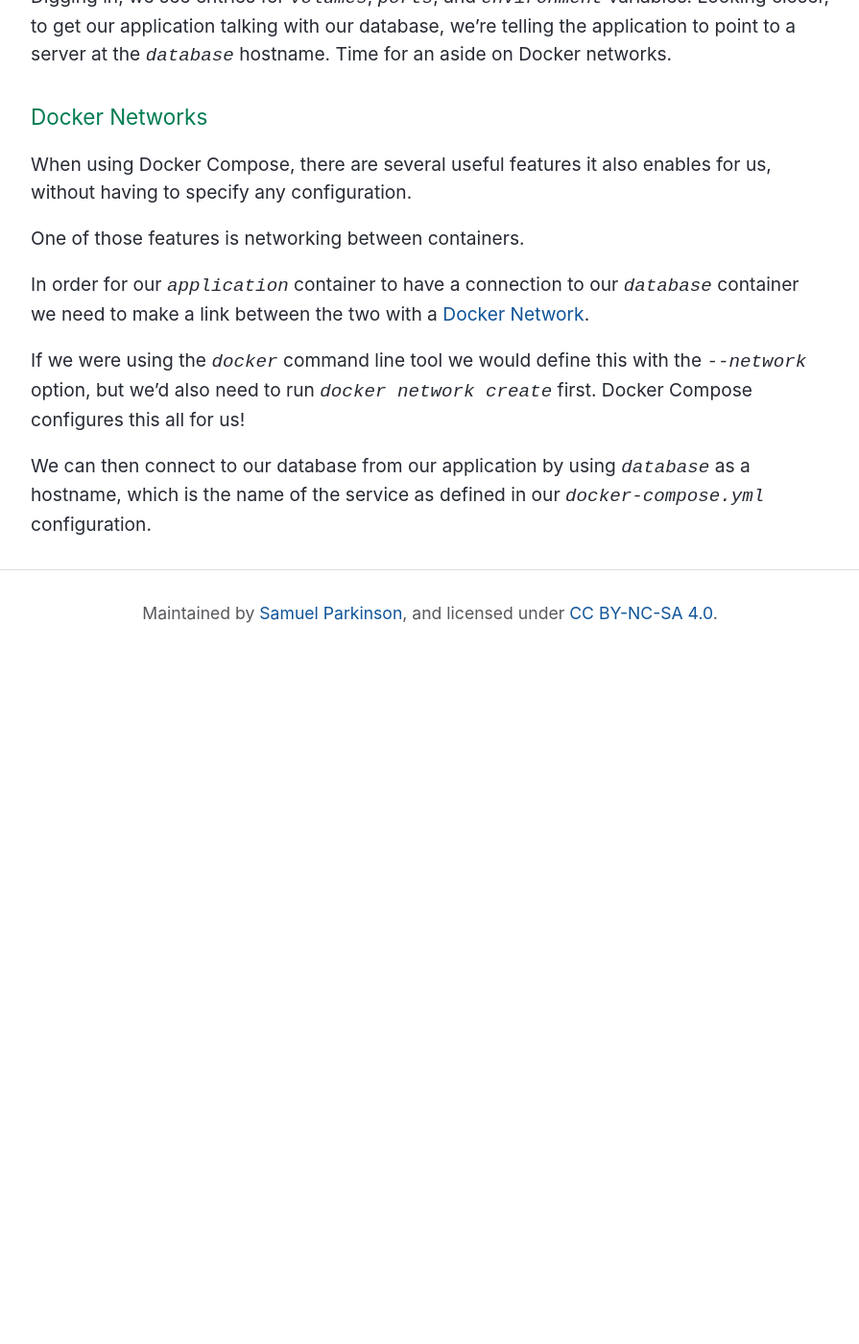
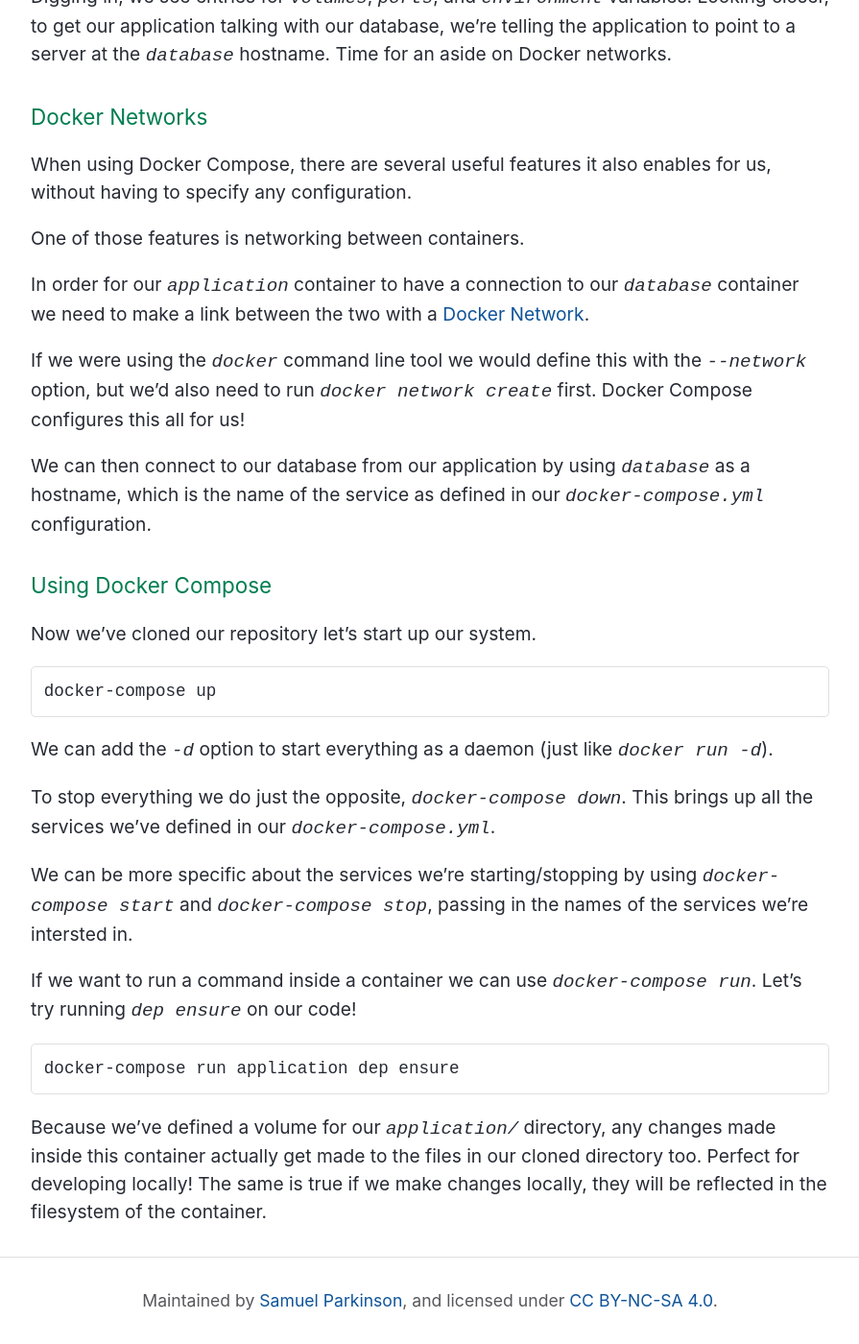
Before and after one commit to sjparkinson/uncomplicated.systems, a Jekyll site: the page built from _posts/2018-06-19-docker-0111-docker-compose.md, in a window 1280 px wide and 1400 px high, scrolled down 3030 px. Shown: the whole window at 96% size, without its empty margins (192-1087 px from the left). Built offline with Jekyll 4.4.1, drawn with Linux system fonts in a browser that asks for light colours; comment, search, counter and statistics services are not loaded; before the commit the page ends 3714 px from its top, so only the background shows below that.

Commit message:
Update 2018-06-19-docker-0111-docker-compose.md

````diff
--- a/_posts/2018-06-19-docker-0111-docker-compose.md
+++ b/_posts/2018-06-19-docker-0111-docker-compose.md
@@ -82,3 +82,25 @@ In order for our `application` container to have a connection to our `database`
 If we were using the `docker` command line tool we would define this with the `--network` option, but we'd also need to run `docker network create` first. Docker Compose configures this all for us!
 
 We can then connect to our database from our application by using `database` as a hostname, which is the name of the service as defined in our `docker-compose.yml` configuration.
+
+### Using Docker Compose
+
+Now we've cloned our repository let's start up our system.
+
+```
+docker-compose up
+```
+
+We can add the `-d` option to start everything as a daemon (just like `docker run -d`).
+
+To stop everything we do just the opposite, `docker-compose down`. This brings up all the services we've defined in our `docker-compose.yml`.
+
+We can be more specific about the services we're starting/stopping by using `docker-compose start` and `docker-compose stop`, passing in the names of the services we're intersted in.
+
+If we want to run a command inside a container we can use `docker-compose run`. Let's try running `dep ensure` on our code!
+
+```
+docker-compose run application dep ensure
+```
+
+Because we've defined a volume for our `application/` directory, any changes made inside this container actually get made to the files in our cloned directory too. Perfect for developing locally! The same is true if we make changes locally, they will be reflected in the filesystem of the container.
````
